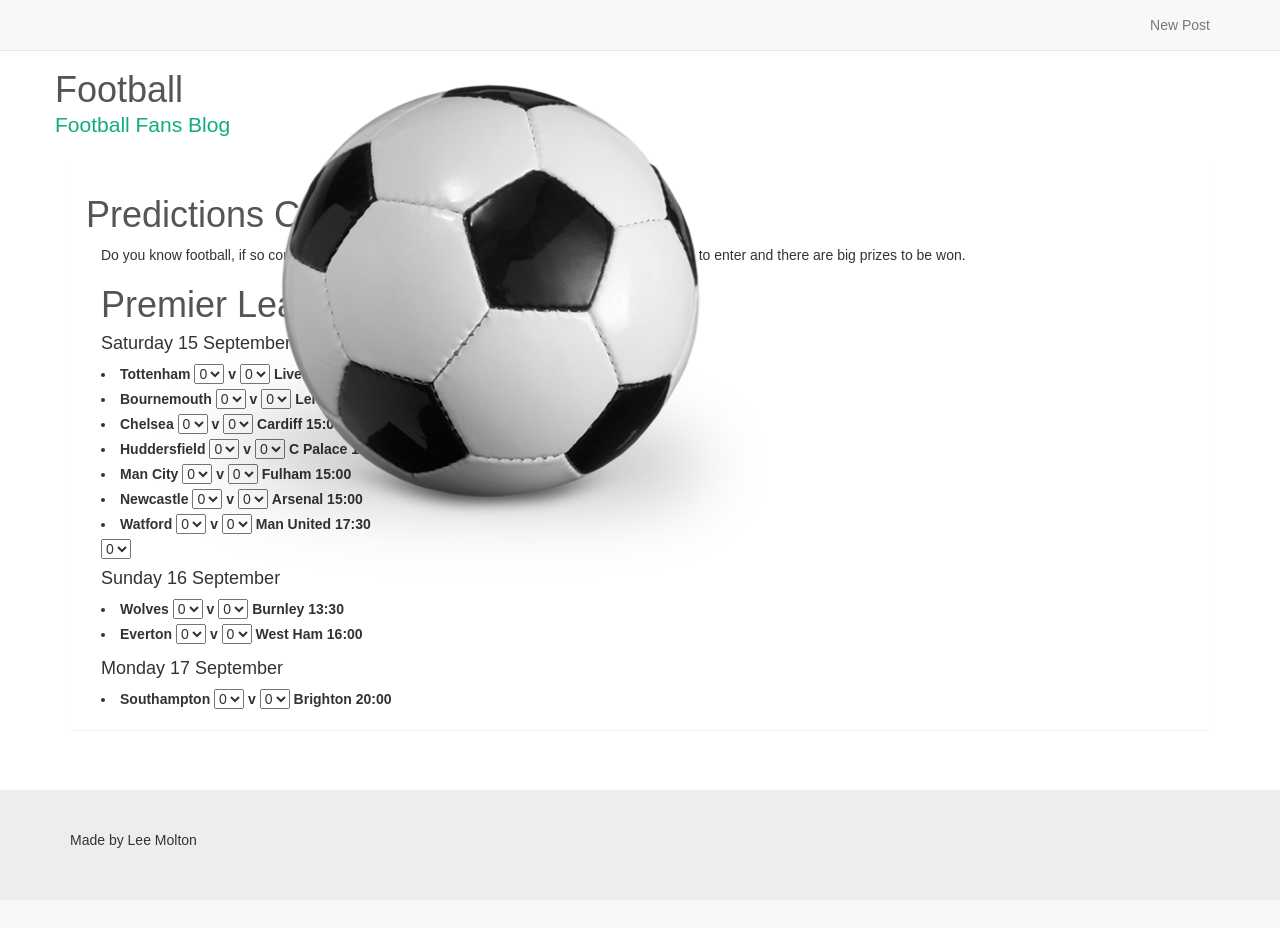
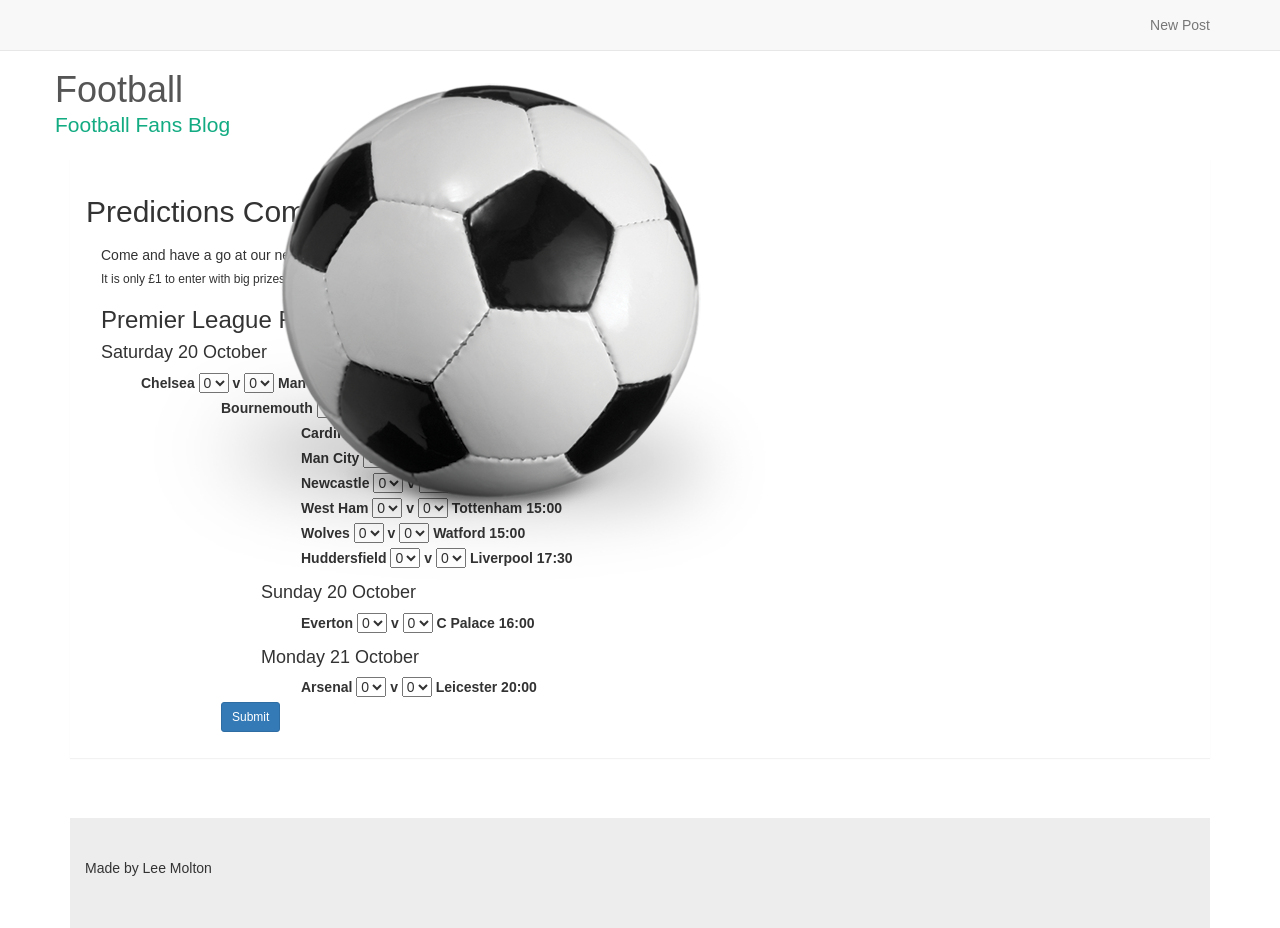
Before and after one commit to leemolton/issue_tracker, a Django app: template templates/predict.html in a window 1280 px wide. Before the commit the page ends 848 px from the top, so only its background shows below. Run offline with Django 3.2, Linux system fonts and the light colour scheme; the template is opened without the code that fills it, so the values that code supplies are empty; parts of the project's set-up code (start-up, migrations or seed data) failed here and were passed over; some libraries are stand-ins or nearby versions.

Commit message:
Added box and submit button

```diff
--- a/templates/predict.html
+++ b/templates/predict.html
@@ -1,15 +1,16 @@
 {% extends 'base.html' %}
 {% block content %}
-<h1>Predictions Competition</h1>
-
+<h2>Predictions Competition</h2>
 <body>
     <div class="container">
-        <p>Do you know football, if so come and have a go at our new Predictions Competition. It is only £1 to enter and there are big prizes to be won.</p>
-        <h1>Premier League Fixtures</h1>
-        <h4>Saturday 15 September</h4>
+        <div id="box" class="box_title2">
+        <h5>Come and have a go at our new Predictions Competition.</h5>
+        <h6>It is only £1 to enter with big prizes to be won.</h6>
+        <h3>Premier League Fixtures</h3>
+        <h4>Saturday 20 October</h4>
         <form>
             <fieldset>
-                <li><label>Tottenham</label>
+                <ul><label>Chelsea</label>
                 <select id = "myList">
                     <option value = "0">0</option>
                     <option value = "1">1</option>
@@ -35,8 +36,8 @@
                     <option value = "8">8</option>
                     <option value = "9">9</option>
                 </select>
-                <label>Liverpool 12:30</label></li>
-                <li><label>Bournemouth</label>
+                <label>Man United 12:30</label><ul>
+                <ul><label>Bournemouth</label>
                 <select id = "myList">
                     <option value = "0">0</option>
                     <option value = "1">1</option>
@@ -62,8 +63,8 @@
                     <option value = "8">8</option>
                     <option value = "9">9</option>
                 </select>
-                <label>Leicester 15:00</label></li>
-                <li><label>Chelsea</label>
+                <label>Southampton 15:00</label><ul>
+                <ul><label>Cardiff</label>
                 <select id = "myList">
                     <option value = "0">0</option>
                     <option value = "1">1</option>
@@ -89,8 +90,8 @@
                     <option value = "8">8</option>
                     <option value = "9">9</option>
                 </select>
-                <label>Cardiff 15:00</label></li>
-                <li><label>Huddersfield</label>
+                <label>Fulham 15:00</label></ul>
+                <ul><label>Man City</label>
                 <select id = "myList">
                     <option value = "0">0</option>
                     <option value = "1">1</option>
@@ -116,8 +117,8 @@
                     <option value = "8">8</option>
                     <option value = "9">9</option>
                 </select>
-                <label>C Palace 15:00</label></li>
-                <li><label>Man City</label>
+                <label>Burnley 15:00</label></ul>
+                <ul><label>Newcastle</label>
                 <select id = "myList">
                     <option value = "0">0</option>
                     <option value = "1">1</option>
@@ -143,8 +144,8 @@
                     <option value = "8">8</option>
                     <option value = "9">9</option>
                 </select>
-                <label>Fulham 15:00</label></li>
-                <li><label>Newcastle</label>
+                <label>Brighton 15:00</label></ul>
+                <ul><label>West Ham</label>
                 <select id = "myList">
                     <option value = "0">0</option>
                     <option value = "1">1</option>
@@ -170,8 +171,8 @@
                     <option value = "8">8</option>
                     <option value = "9">9</option>
                 </select>
-                <label>Arsenal 15:00</label></li>
-                <li><label>Watford</label>
+                <label>Tottenham 15:00</label></ul>
+                <ul><label>Wolves</label>
                 <select id = "myList">
                     <option value = "0">0</option>
                     <option value = "1">1</option>
@@ -197,21 +198,8 @@
                     <option value = "8">8</option>
                     <option value = "9">9</option>
                 </select>
-                <label>Man United 17:30</label></li>
-                <select id = "myList">
-                    <option value = "0">0</option>
-                    <option value = "1">1</option>
-                    <option value = "2">2</option>
-                    <option value = "3">3</option>
-                    <option value = "4">4</option>
-                    <option value = "5">5</option>
-                    <option value = "6">6</option>
-                    <option value = "7">7</option>
-                    <option value = "8">8</option>
-                    <option value = "9">9</option>
-                </select>
-                <h4>Sunday 16 September</h4>
-                <li><label>Wolves</label>
+                <label>Watford 15:00</label></ul>
+                <ul><label>Huddersfield</label>
                 <select id = "myList">
                     <option value = "0">0</option>
                     <option value = "1">1</option>
@@ -237,8 +225,9 @@
                     <option value = "8">8</option>
                     <option value = "9">9</option>
                 </select>
-                    <label>Burnley 13:30</li>
-                <li><label>Everton</label>
+                <label>Liverpool 17:30</label></ul>
+                <h4>Sunday 20 October</h4>
+                <ul><label>Everton</label>
                 <select id = "myList">
                     <option value = "0">0</option>
                     <option value = "1">1</option>
@@ -264,9 +253,9 @@
                     <option value = "8">8</option>
                     <option value = "9">9</option>
                     </select>
-                <label>West Ham 16:00</li>
-                <h4>Monday 17 September</h4>
-                <li><label>Southampton</label>
+                    <label>C Palace 16:00</ul>
+                    <h4>Monday 21 October</h4>
+                <ul><label>Arsenal</label>
                 <select id = "myList">
                     <option value = "0">0</option>
                     <option value = "1">1</option>
@@ -292,7 +281,9 @@
                     <option value = "8">8</option>
                     <option value = "9">9</option>
                     </select>
-                    <label>Brighton 20:00</li></li>
+                <label>Leicester 20:00</ul>
+                </ul>
+                <a class="btn btn-primary btn-sm" href="buy.html">Submit</a></p>
             </div>
         </fieldset>
     </form>
```
Lines whose indentation alone changed are shown as unchanged.
